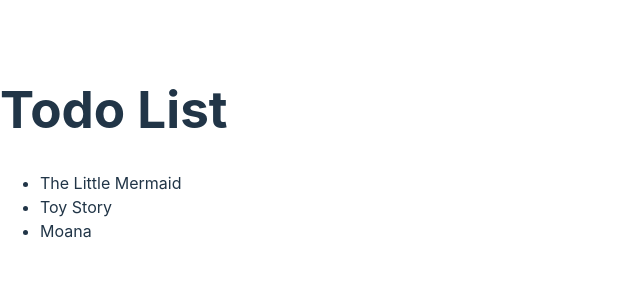
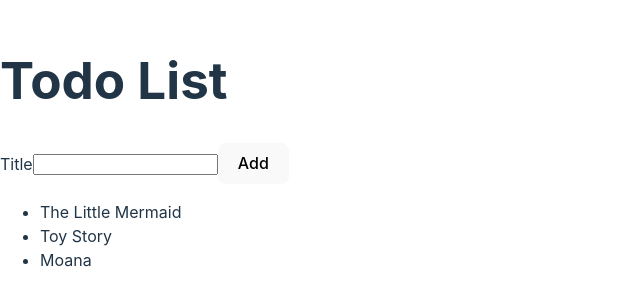
Before and after one commit to EdithHarrison/react-todo, a React (Vite) app: page / in a window 1280 px wide. Shown: the part 247-552 px from the top of the page, without its empty margins (0-640 px from the left). Built offline with nearby package versions, Linux system fonts and the light colour scheme.

Commit message:
React DOM And Components

```diff
--- /dev/null
+++ b/src/AddTodoForm.jsx
@@ -0,0 +1,13 @@
+import React from 'react';
+
+const AddTodoForm = () => {
+    return (
+        <form>
+            <label htmlFor="todoTitle">Title</label>
+            <input type="text" id="todoTitle" />
+            <button type="submit">Add</button>
+        </form>
+    );
+};
+
+export default AddTodoForm;
--- a/src/App.jsx
+++ b/src/App.jsx
@@ -1,20 +1,13 @@
 import React from 'react';
-
-const todoList = [
-  { id: 1, title: 'The Little Mermaid' },
-  { id: 2, title: 'Toy Story' },
-  { id: 3, title: 'Moana' }
-];
+import TodoList from './TodoList';
+import AddTodoForm from './AddTodoForm';
 
 function App() {
   return (
     <div>
       <h1>Todo List</h1>
-      <ul>
-        {todoList.map(item => (
-          <li key={item.id}>{item.title}</li>
-        ))}
-      </ul>
+      <AddTodoForm />
+      <TodoList />
     </div>
   );
 }
--- /dev/null
+++ b/src/TodoList.jsx
@@ -0,0 +1,19 @@
+import React from 'react';
+
+const todoList = [
+  { id: 1, title: 'The Little Mermaid' },
+  { id: 2, title: 'Toy Story' },
+  { id: 3, title: 'Moana' }
+];
+
+const TodoList = () => {
+    return (
+        <ul>
+            {todoList.map(item => (
+                <li key={item.id}>{item.title}</li>
+            ))}
+        </ul>
+    );
+};
+
+export default TodoList;
```
